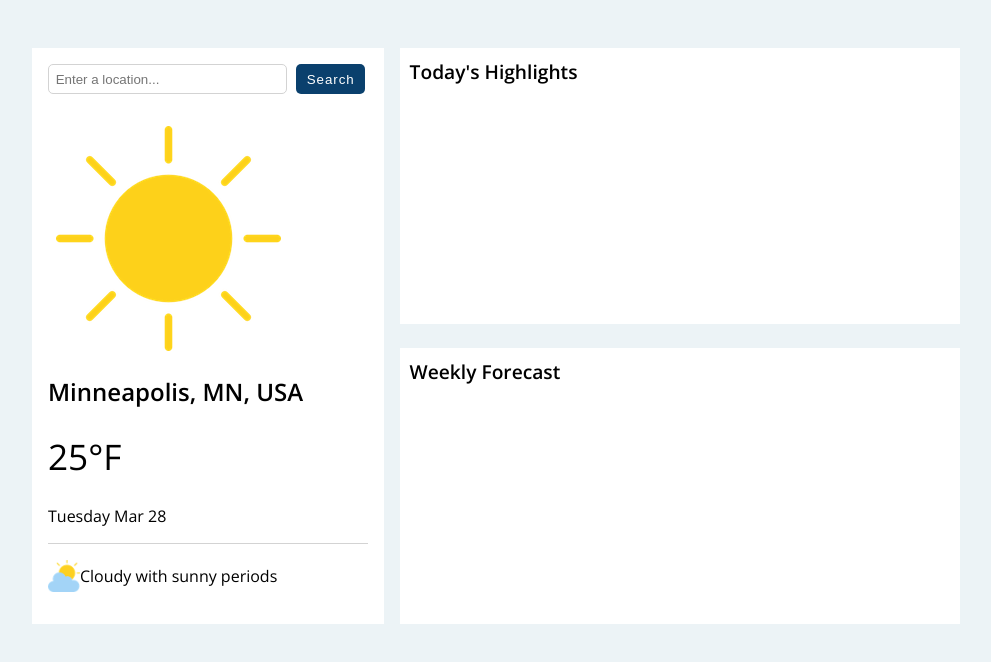
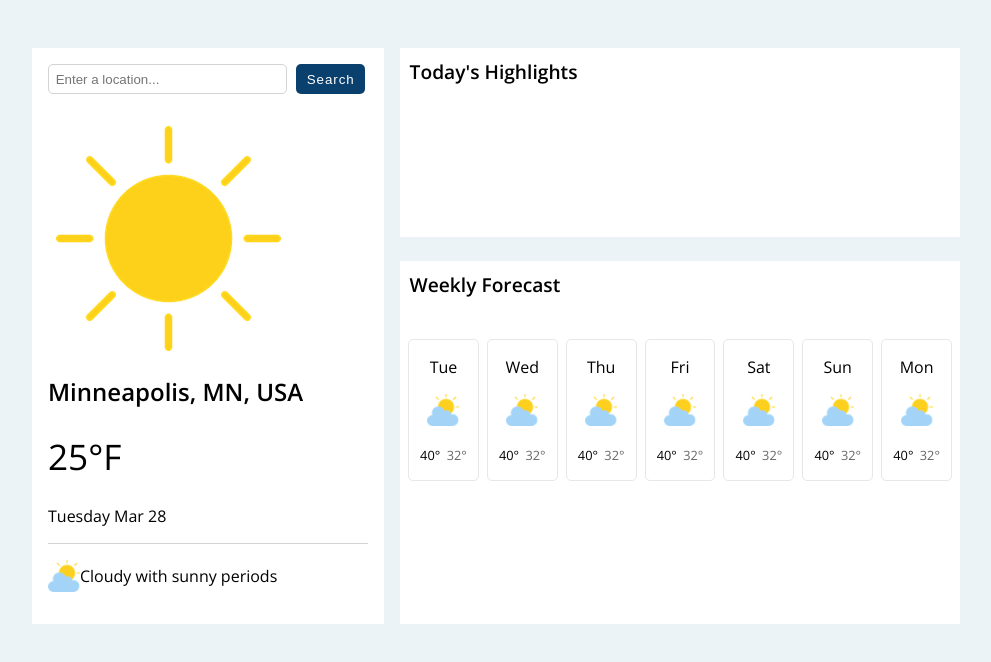
Before and after one commit to jenny-alexander/rainy-day-weather, a React (Create React App) app: page / in a window 1280 px wide. Shown: the top 662 px of the page, without its empty margins (144-1135 px from the left). Built offline with nearby package versions, Linux system fonts and the light colour scheme.

Commit message:
Weekly mockup with static data started

```diff
--- a/package.json
+++ b/package.json
@@ -10,6 +10,7 @@
     "@types/node": "^16.18.23",
     "@types/react": "^18.0.31",
     "@types/react-dom": "^18.0.11",
+    "classnames": "^2.3.2",
     "react": "^18.2.0",
     "react-dom": "^18.2.0",
     "react-scripts": "5.0.1",
--- a/src/components/Forecast/Daily/DailyForecast.module.scss
+++ b/src/components/Forecast/Daily/DailyForecast.module.scss
@@ -42,3 +42,11 @@
     }
 
 }
+.card {
+    box-shadow:
+    0.3px 0.5px 0.6px hsl(var(--shadow-color) / 0.4),
+    0.5px 1.1px 1.2px -0.9px hsl(var(--shadow-color) / 0.35),
+    1.1px 2.2px 2.4px -1.7px hsl(var(--shadow-color) / 0.31),
+    2.5px 4.9px 5.4px -2.6px hsl(var(--shadow-color) / 0.27),
+    5px 10px 11px -3.4px hsl(var(--shadow-color) / 0.22);
+}
--- a/src/components/Forecast/Daily/DailyForecast.tsx
+++ b/src/components/Forecast/Daily/DailyForecast.tsx
@@ -1,11 +1,11 @@
 import React from 'react';
 import SearchBar from '../../SearchBar/SearchBar';
 import styles from  './DailyForecast.module.scss';
-//import cx from 'classnames';
+import classnames from 'classnames';
 
 const DailyForecast: React.FC = () => {
     return (
-        <div className={styles.daily}>
+        <div className={classnames(styles.daily, styles.card)}>
             <SearchBar />
             <div className={styles.dailyDetails}>
                 <img className={styles.dailyImage} src="/images/sun.png"/>
--- a/src/components/Forecast/Weekly/WeeklyForecast.module.scss
+++ b/src/components/Forecast/Weekly/WeeklyForecast.module.scss
@@ -1,6 +1,8 @@
 .weekly {
     grid-area: weekly;
     display: flex;
+    flex-direction: column;
+    row-gap: 2em;
     background-color: #fff;
     margin: 0.5em 1em 1em 0em;
     // border-radius: 15px;
@@ -10,4 +12,36 @@
         font-weight: 600;
         padding: 0.5em;
     }
+    & .weeklyForecast {
+        display: flex;
+        //border: 1px dotted blue;
+        column-gap: 0.5em;
+        margin: 0em 0.5em;
+        & .dayForecast {
+            padding: 1em 0em;
+            width: 100%;
+            border: 1px solid rgb(231, 231, 231);
+            border-radius: 5px;
+            display: flex;
+            flex-direction: column;
+            align-items: center;
+            row-gap: 1em;
+            & .dayOfWeek {
+                //border: 1px dotted red;
+            }
+            & .image {
+                max-height: 32px;
+                max-width: 32px;
+            }
+            & .highLowContainer {
+                display: flex;
+                font-size: 0.8em;
+                column-gap: 0.5em;
+                padding-top: 0.3em;
+                & .lowTemp {
+                    color: rgb(103, 103, 103);
+                }
+            }
+        }
+    }
 }
--- a/src/components/Forecast/Weekly/WeeklyForecast.tsx
+++ b/src/components/Forecast/Weekly/WeeklyForecast.tsx
@@ -1,18 +1,43 @@
 import React from 'react';
 import styles from './WeeklyForecast.module.scss';
 //import cx from 'classnames';
+
+const dayNames: string[] = [
+    'Sun',
+    'Mon',
+    'Tue',
+    'Wed',
+    'Thu',
+    'Fri',
+    'Sat',
+];
+
+let week: string[] = [];
 
 let today:Date = new Date();
 for(let i= 1; i < 8; i++) {
     let thisDay:Date = new Date(today);
     thisDay.setDate(today.getDate() + i);
-    console.log(thisDay.getDate());
+    week.push(dayNames[thisDay.getDay()]);
 }
 
 const WeeklyForecast: React.FC = () => {
     return (
         <div className={styles.weekly}>
             <div className={styles.weeklyTitle}>Weekly Forecast</div>
+            <div className={styles.weeklyForecast}>
+                {week.map(weekDay => {
+                    return (
+                        <div className={styles.dayForecast}>
+                            <div className={styles.dayOfWeek}>{weekDay}</div>
+                            <img className={styles.image} src="/images/cloudy-3.png"/>
+                            <div className={styles.highLowContainer}>
+                                <div className={styles.highTemp}>40°</div>
+                                <div className={styles.lowTemp}>32°</div>
+                            </div>
+                        </div>)
+                })}
+            </div>
         </div>
     )
 }
```
Also changed, not shown: 1 other file (tests, documents, lock files or other folders).
